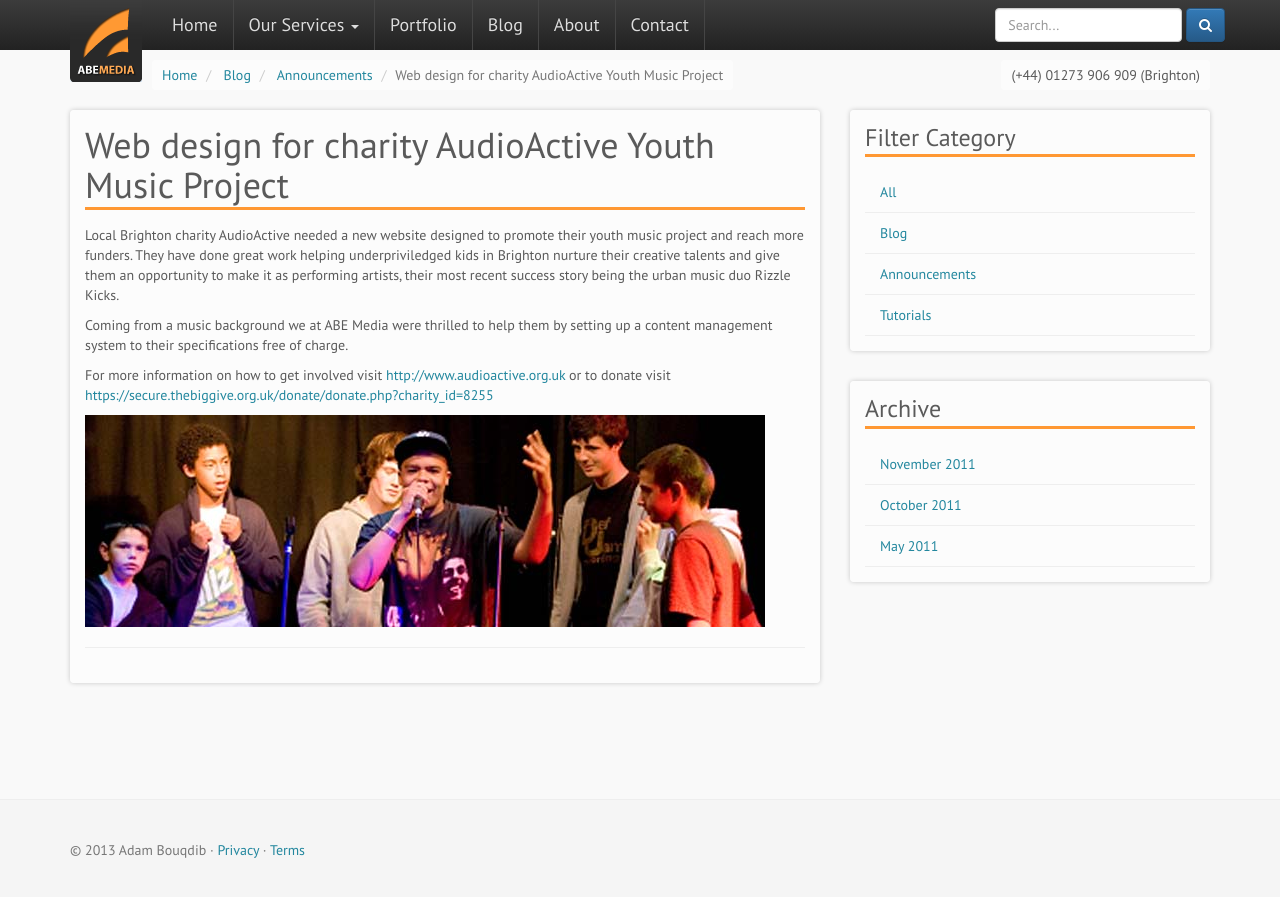
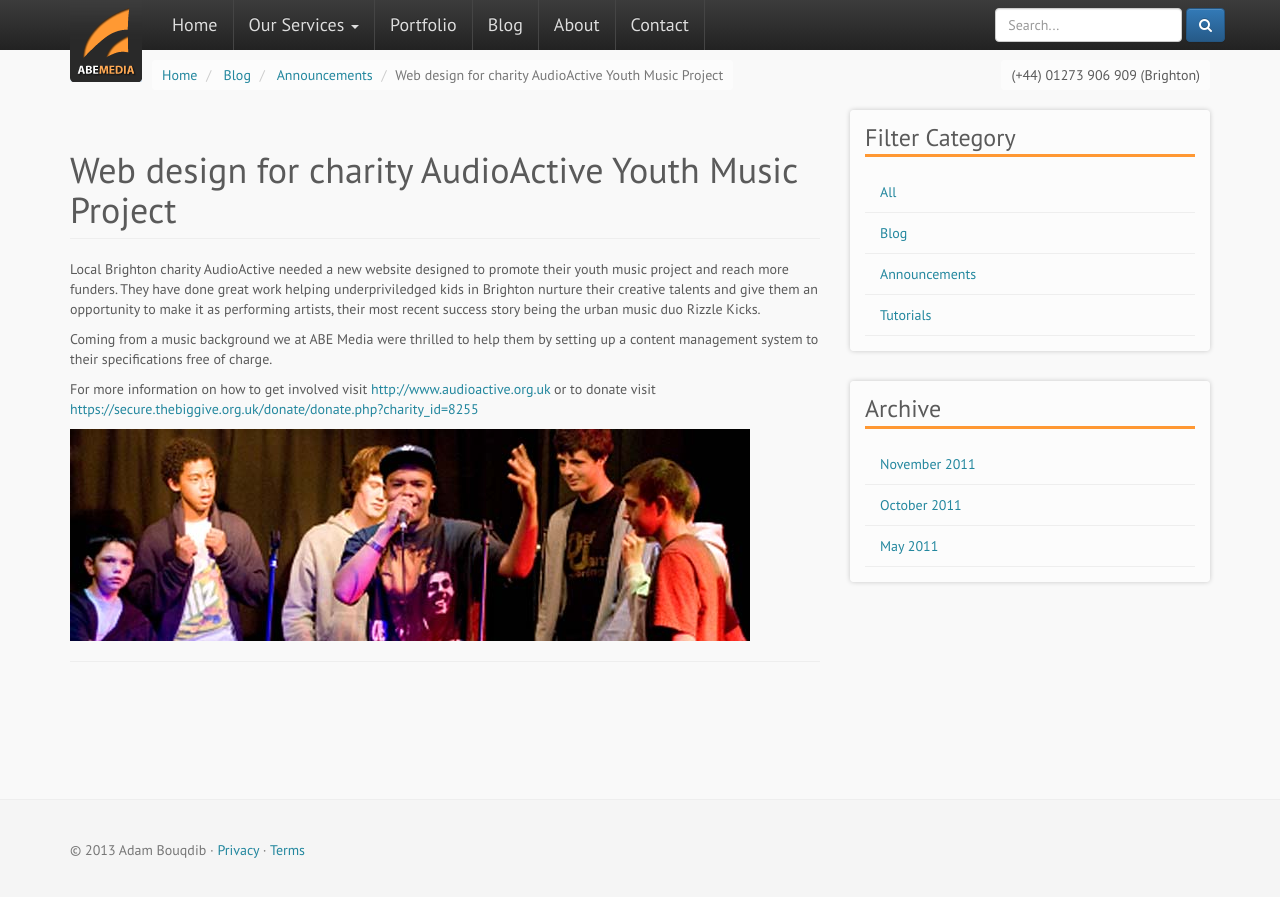
Before and after one commit to abemedia/abemedia.github.io, a Jekyll site: the page built from _posts/2011-11-30-web-design-for-charity-audioactive-youth-music-project.md, in a window 1280 px wide. Shown: the top 897 px of the page. Built offline with Jekyll 4.4.1, drawn with Linux system fonts in a browser that asks for light colours; nearby versions of some CDN libraries; comment, search, counter and statistics services are not loaded.

Commit message:
Update post.html

```diff
--- a/_layouts/post.html
+++ b/_layouts/post.html
@@ -12,8 +12,8 @@
   <div id="main" role="main">
     <div class="row">
       <div class="col-sm-8">
-        <div class="box">
-          <h1>{{ page.title }}</h1>
+        <div>
+          <h1 class="page-header">{{ page.title }}</h1>
           {{ content }}
           <hr>
           <div id="disqus_thread"></div>
```
